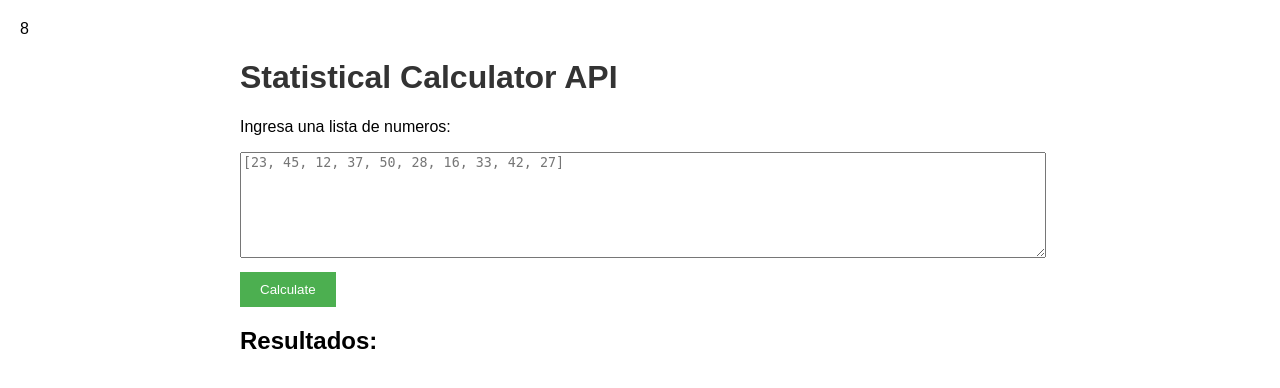
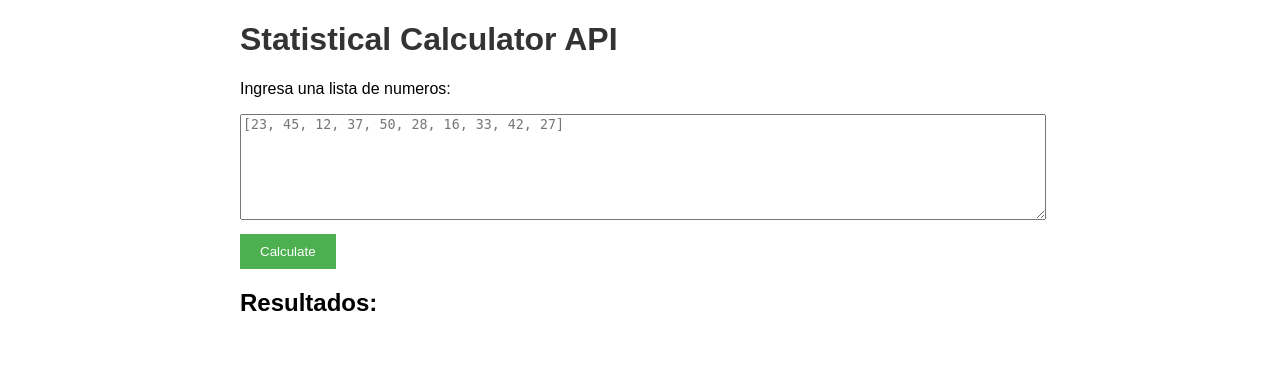
Before and after one commit to john-mz/calculadora-estadistica, a Flask app: page / in a window 1280 px wide. Shown: the top 388 px of the page. Run offline with Flask 3, Linux system fonts and the light colour scheme.

Commit message:
typo in index.html deleted

```diff
--- a/templates/index.html
+++ b/templates/index.html
@@ -14,7 +14,7 @@
         pre { background-color: #f5f5f5; padding: 10px; border-radius: 5px; }
     </style>
 </head>
-<body>8
+<body>
     <div class="container">
         <h1>Statistical Calculator API</h1>
         <p>Ingresa una lista de numeros:</p>
```
